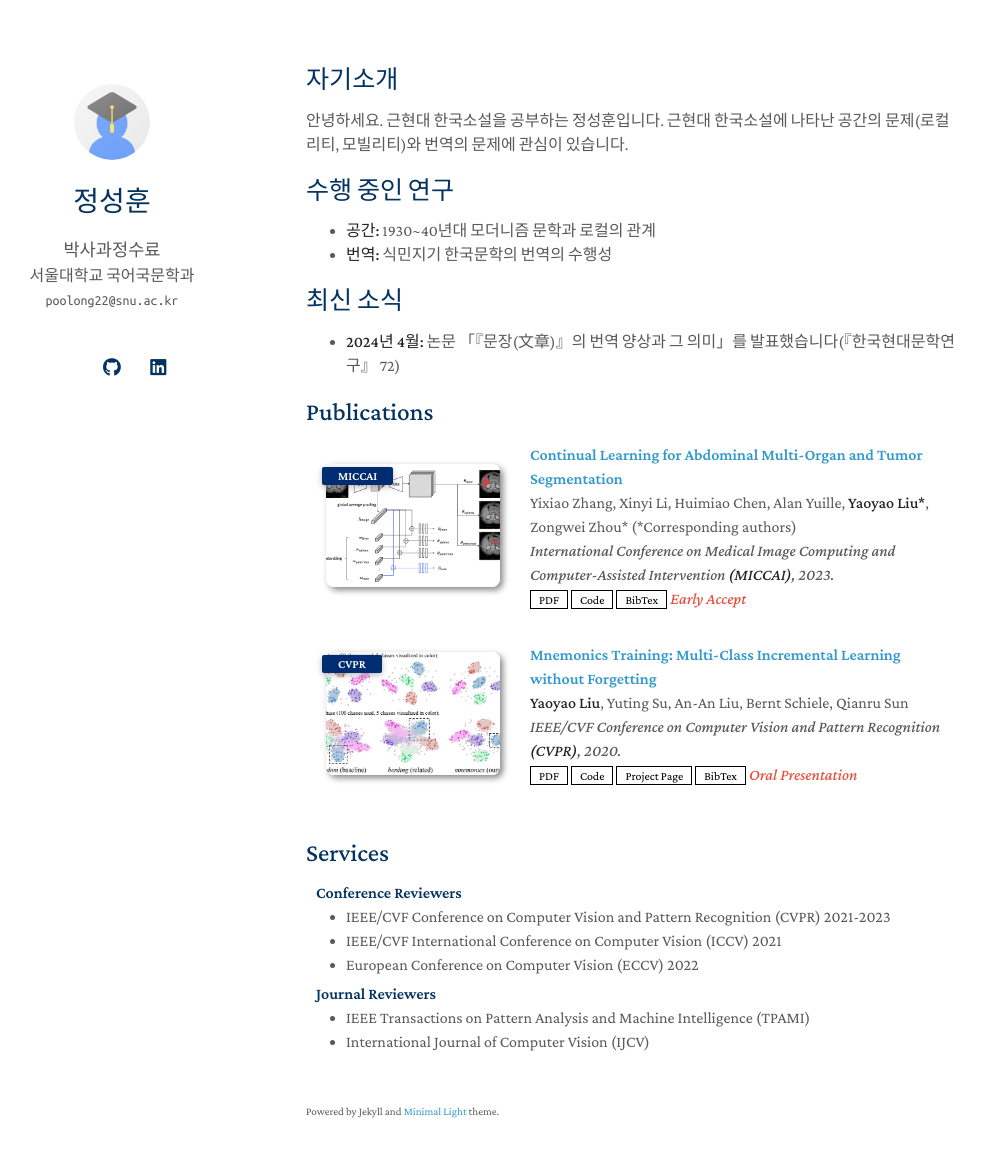
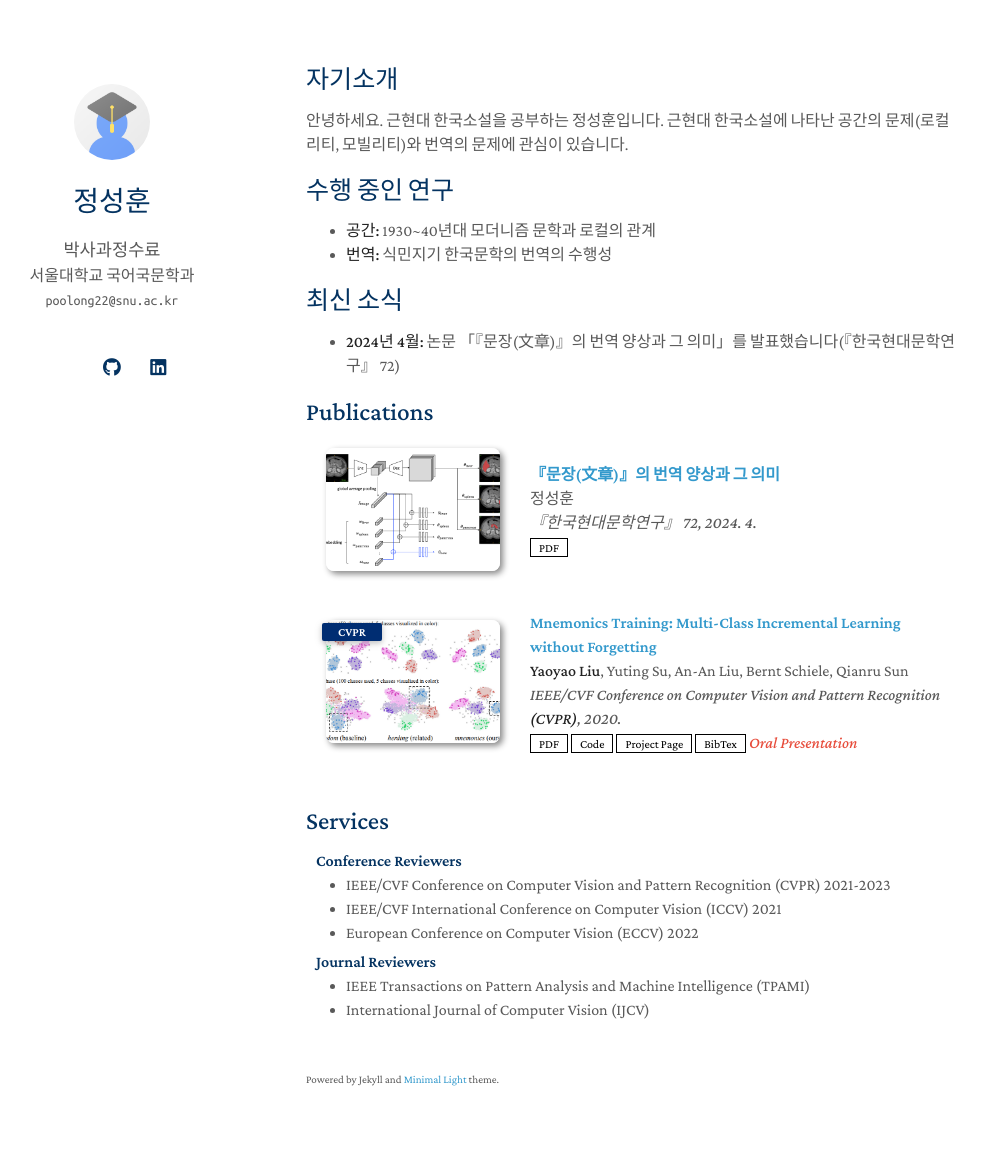
Before and after one commit to jshoon22/jshoon22.github.io, a Jekyll site: the page built from index.md, in a window 1280 px wide and 1192 px high. Shown: the top 1157 px of the window, without its empty margins (164-1148 px from the left). Built offline with Jekyll 4.4.1, drawn with Linux system fonts in a browser that asks for light colours; a style sheet for code colours, icons or effects is not loaded; our own code applies the rules of GitHub Pages for plain Markdown files.

Commit message:
Update publications.yml

```diff
--- a/_data/publications.yml
+++ b/_data/publications.yml
@@ -1,14 +1,14 @@
 main:
 
-  - title: Continual Learning for Abdominal Multi-Organ and Tumor Segmentation
-    authors: Yixiao Zhang, Xinyi Li, Huimiao Chen, Alan Yuille, <strong>Yaoyao Liu*</strong>, Zongwei Zhou* (*Corresponding authors)
-    conference_short: MICCAI
-    conference: International Conference on Medical Image Computing and Computer-Assisted Intervention <strong>(MICCAI)</strong>, 2023.
+  - title: 『문장(文章)』의 번역 양상과 그 의미
+    authors: 정성훈
+    conference_short:
+    conference: 『한국현대문학연구』 72, 2024. 4.
     pdf: https://arxiv.org/pdf/2306.00988.pdf
-    code: https://github.com/MrGiovanni/ContinualLearning
-    bibtex: https://bib.yliu.me/MICCAI23.txt
+    link: https://www.riss.kr/link?id=A109059176
+    bibtex:
     image: ./assets/img/teaser_example_2.png
-    notes: Early Accept
+    notes:
 
   - title: "Mnemonics Training: Multi-Class Incremental Learning without Forgetting"
     authors: <strong>Yaoyao Liu</strong>, Yuting Su, An-An Liu, Bernt Schiele, Qianru Sun
```
